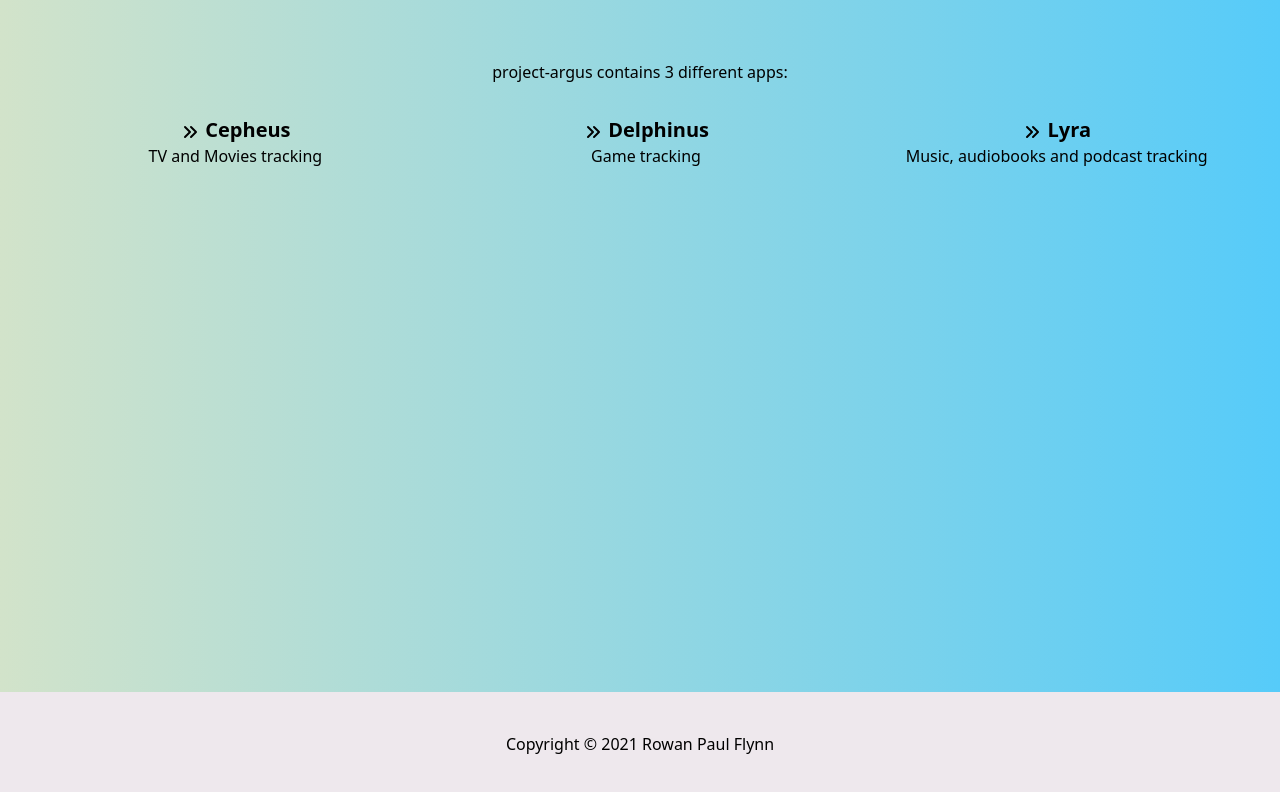
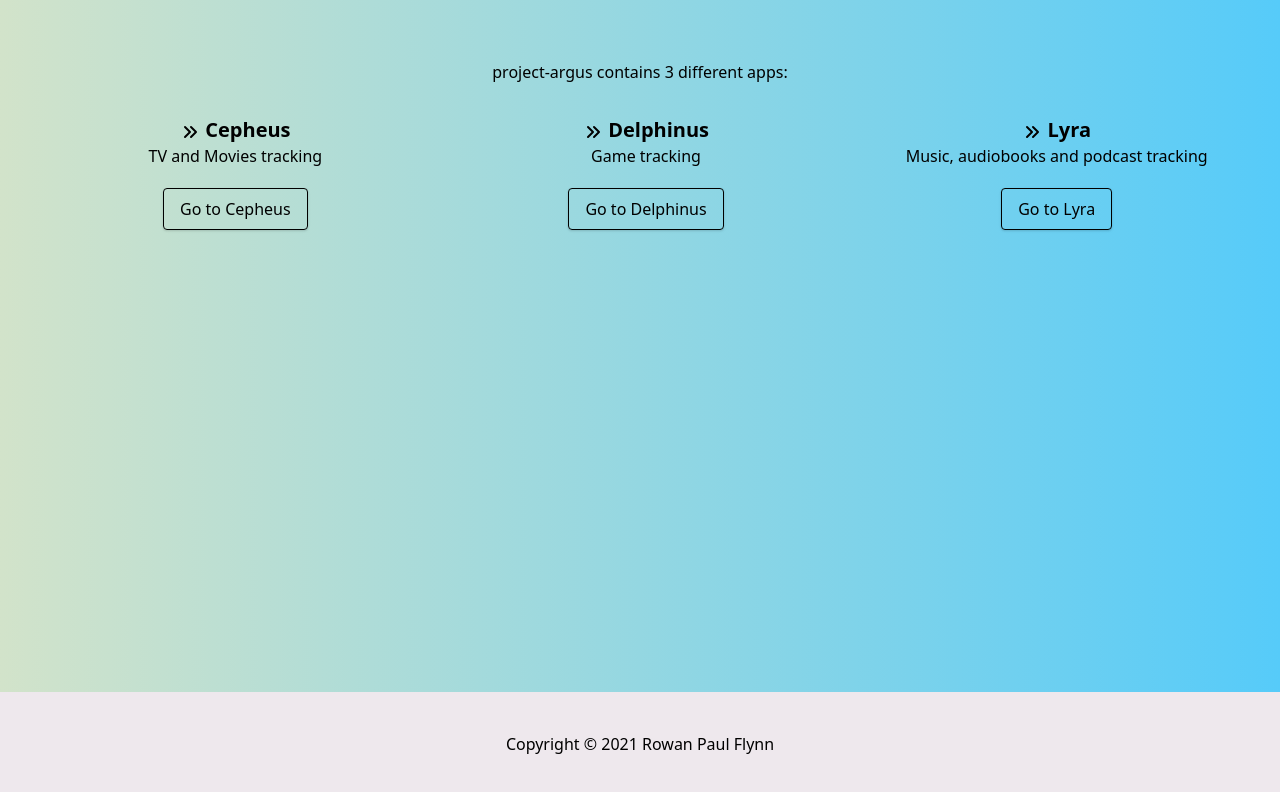
Before and after one commit to Rowan-Paul/project-argus, a React (Create React App) app: page / in a window 1280 px wide. Shown: the part 971-1763 px from the top of the page. Built offline with nearby package versions, Linux system fonts and the light colour scheme.

Commit message:
Add link to different apps

```diff
--- a/src/js/landing-page/components/AppInfoBox.js
+++ b/src/js/landing-page/components/AppInfoBox.js
@@ -22,6 +22,15 @@ function AppInfoBoxUI(props) {
       </svg>
       <span className="font-bold text-xl">&nbsp;{props.name}</span>
       <p>{props.description}</p>
+
+      <a
+        href={`https://${props.name}.projectarg.us`}
+        target="_blank"
+        rel="noreferrer"
+        className="bg-transparent hover:bg-black dark:hover:bg-black dark:hover:text-white dark:bg-white text-primary dark:text-black hover:text-white rounded shadow hover:shadow-lg py-2 px-4 border border-black hover:border-transparent dark:hover:border-white mt-5 inline-block"
+      >
+        Go to {props.name}
+      </a>
     </span>
   );
 }
```
